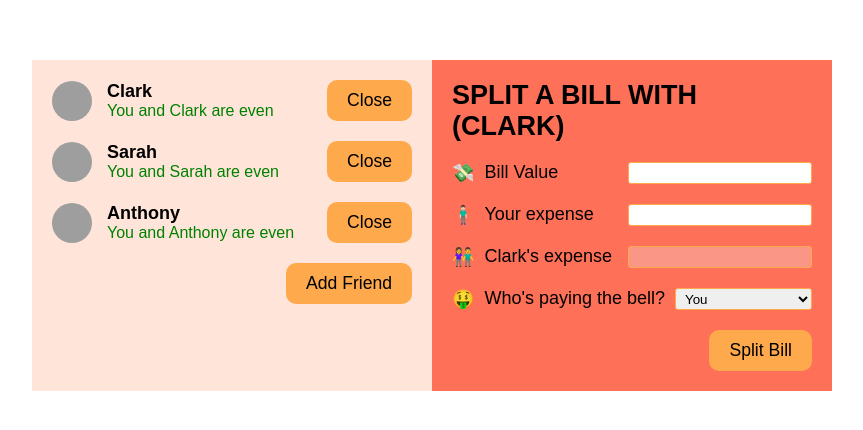
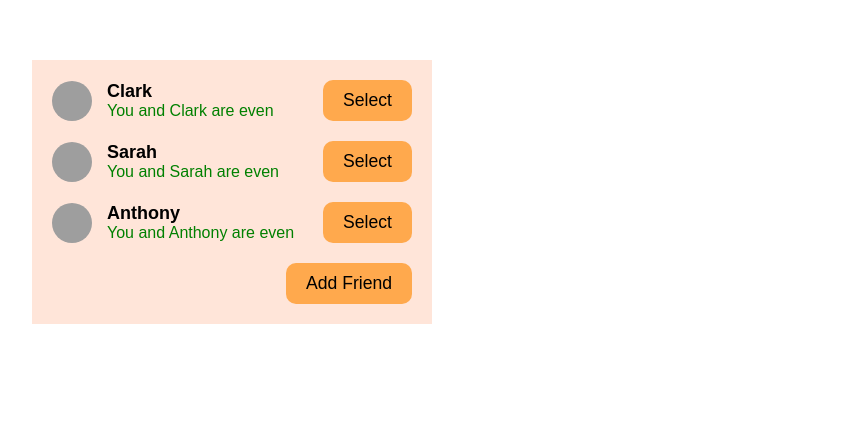
Before and after one commit to MoomenEltelbany/eat-n-split, a React (Create React App) app in the folder eat-n-split/: page / in a window 1280 px wide. Shown: the part 140-570 px from the top of the page, without its empty margins (208-1071 px from the left). Built offline with nearby package versions, Linux system fonts and the light colour scheme; grey boxes are pictures that could not be loaded.

Commit message:
Update App.js

```diff
--- a/eat-n-split/src/App.js
+++ b/eat-n-split/src/App.js
@@ -24,19 +24,28 @@ const initialFriends = [
 
 function App() {
     const [friendsList, setFriendsList] = useState(initialFriends);
+    const [activeSplitBillForm, setActiveSplitBillForm] = useState(false);
+    const [chosenFriend, setChosenFriend] = useState("");
 
     return (
         <main className="container">
             <FriendsList
                 friendsList={friendsList}
                 setFriendsList={setFriendsList}
+                setActiveSplitBillForm={setActiveSplitBillForm}
+                activeSplitBillForm={activeSplitBillForm}
             />
-            <SplitBill />
+            <SplitBill activeSplitBillForm={activeSplitBillForm} />
         </main>
     );
 }
 
-function FriendsList({ friendsList, setFriendsList }) {
+function FriendsList({
+    friendsList,
+    setFriendsList,
+    setActiveSplitBillForm,
+    activeSplitBillForm,
+}) {
     const [addFriendForm, setAddFriendForm] = useState(false);
 
     function handleIsActive() {
@@ -52,6 +61,8 @@ function FriendsList({ friendsList, setFriendsList }) {
                         image={friend.image}
                         balance={friend.balance}
                         key={friend.id}
+                        setActiveSplitBillForm={setActiveSplitBillForm}
+                        activeSplitBillForm={activeSplitBillForm}
                     />
                 );
             })}
@@ -67,7 +78,13 @@ function FriendsList({ friendsList, setFriendsList }) {
     );
 }
 
-function FriendCard({ name, image, balance }) {
+function FriendCard({
+    name,
+    image,
+    balance,
+    setActiveSplitBillForm,
+    activeSplitBillForm,
+}) {
     return (
         <div className="friend-data">
             <img src={image} alt="Friend's" />
@@ -75,7 +92,9 @@ function FriendCard({ name, image, balance }) {
                 <p className="name">{name}</p>
                 <p className="money-state">You and {name} are even</p>
             </div>
-            <Button>Close</Button>
+            <Button setActiveSplitBillForm={setActiveSplitBillForm}>
+                {activeSplitBillForm ? "Close" : "Select"}
+            </Button>
         </div>
     );
 }
@@ -120,8 +139,10 @@ function AddFriendForm({ addFriendForm, setFriendsList }) {
     );
 }
 
-function SplitBill() {
+function SplitBill({ activeSplitBillForm }) {
     return (
+        <>
+            {activeSplitBillForm && (
                 <aside>
                     <h2>Split a bill with (Clark)</h2>
                     <div>
@@ -149,14 +170,22 @@ function SplitBill() {
                     </div>
                     <Button>Split Bill</Button>
                 </aside>
+            )}
+        </>
     );
 }
 
-function Button({ children, onAddFriendForm, onAddFriendList }) {
+function Button({
+    children,
+    onAddFriendForm,
+    onAddFriendList,
+    setActiveSplitBillForm,
+}) {
     function handleClick(e) {
         e.preventDefault();
         if (onAddFriendForm) onAddFriendForm();
         if (onAddFriendList) onAddFriendList();
+        if (setActiveSplitBillForm) setActiveSplitBillForm((prev) => !prev);
     }
 
     return <button onClick={(e) => handleClick(e)}>{children}</button>;
```
Lines whose indentation alone changed are shown as unchanged.
